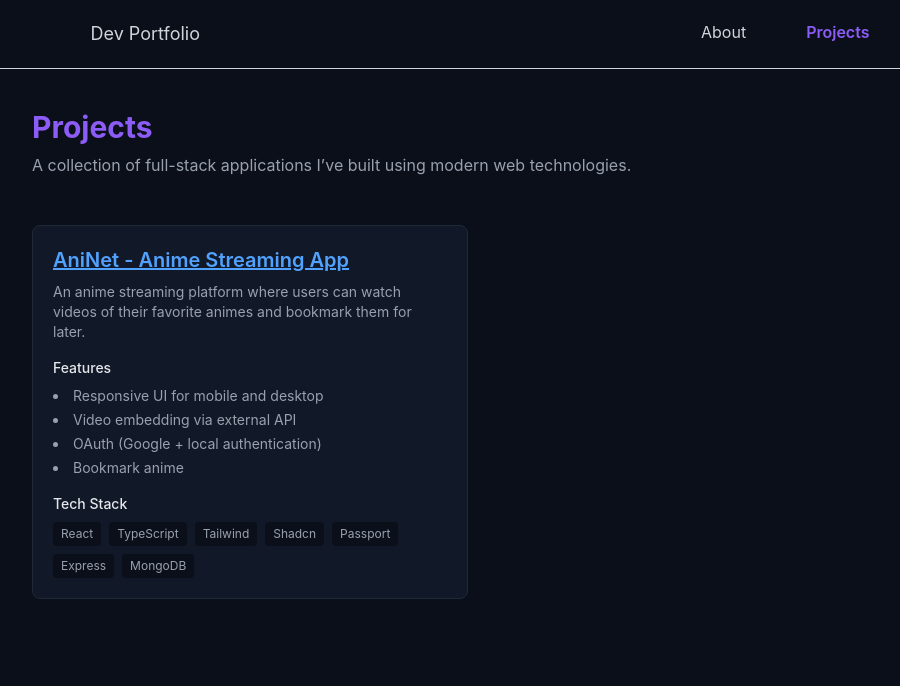
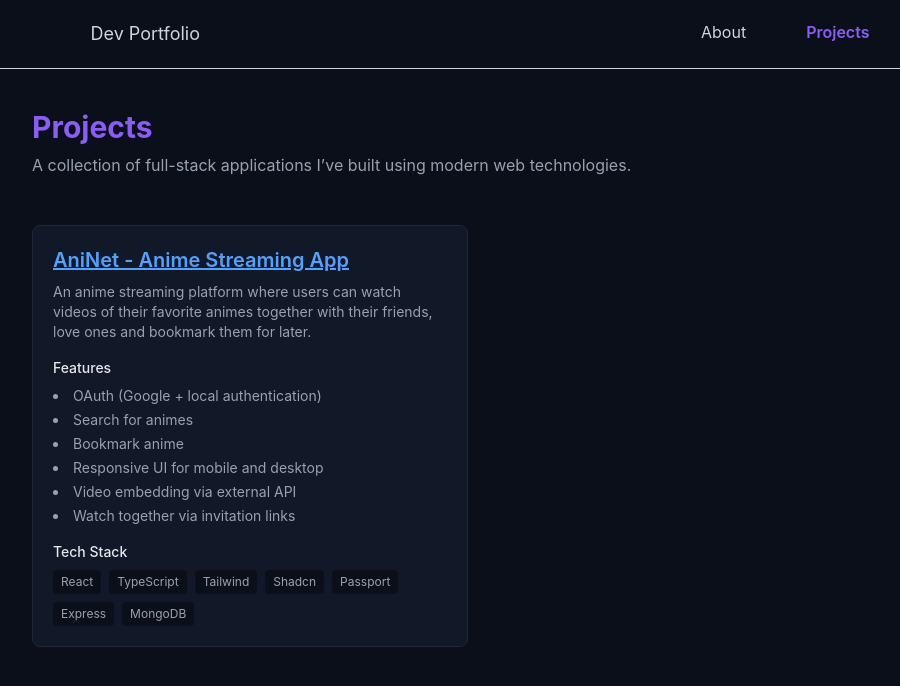
Before and after one commit to DevTacs/Dev-Portfolio, a React (Vite) app: page /projects in a window 1280 px wide. Shown: the top 686 px of the page, without its empty margins (160-1060 px from the left). Built offline with nearby package versions, Linux system fonts and the light colour scheme.

Commit message:
feat: add aninet new feature - watch together

```diff
--- a/src/routes/projects/index.tsx
+++ b/src/routes/projects/index.tsx
@@ -28,7 +28,8 @@ function RouteComponent() {
                     {/* DESCRIPTION */}
                     <p className="text-gray-400 text-sm mt-2">
                         An anime streaming platform where users can watch videos
-                        of their favorite animes and bookmark them for later.
+                        of their favorite animes together with their friends,
+                        love ones and bookmark them for later.
                     </p>
 
                     {/* FEATURES + TECH */}
@@ -38,10 +39,12 @@ function RouteComponent() {
                                 Features
                             </h4>
                             <ul className="list-disc list-inside text-gray-400 space-y-1">
+                                <li>OAuth (Google + local authentication)</li>
+                                <li>Search for animes</li>
+                                <li>Bookmark anime</li>
                                 <li>Responsive UI for mobile and desktop</li>
                                 <li>Video embedding via external API</li>
-                                <li>OAuth (Google + local authentication)</li>
-                                <li>Bookmark anime</li>
+                                <li>Watch together via invitation links</li>
                             </ul>
                         </div>
 
```
